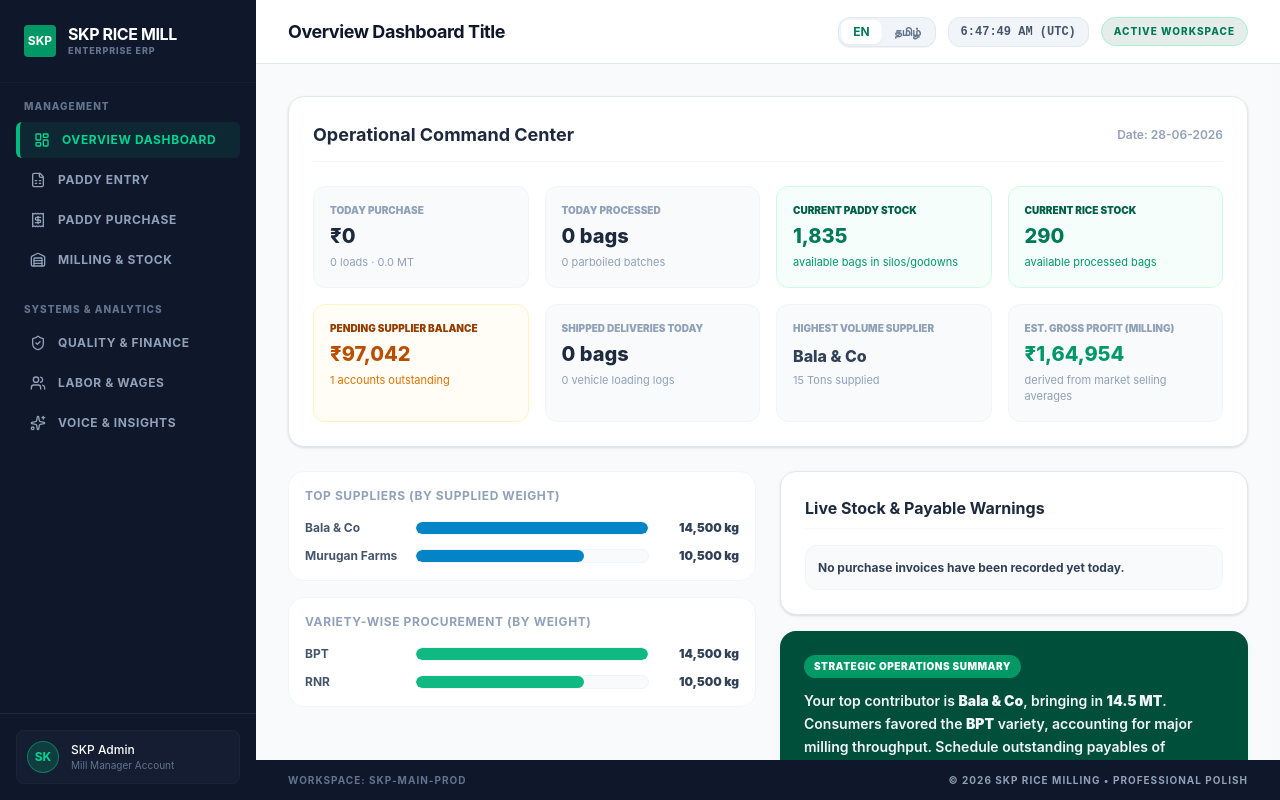
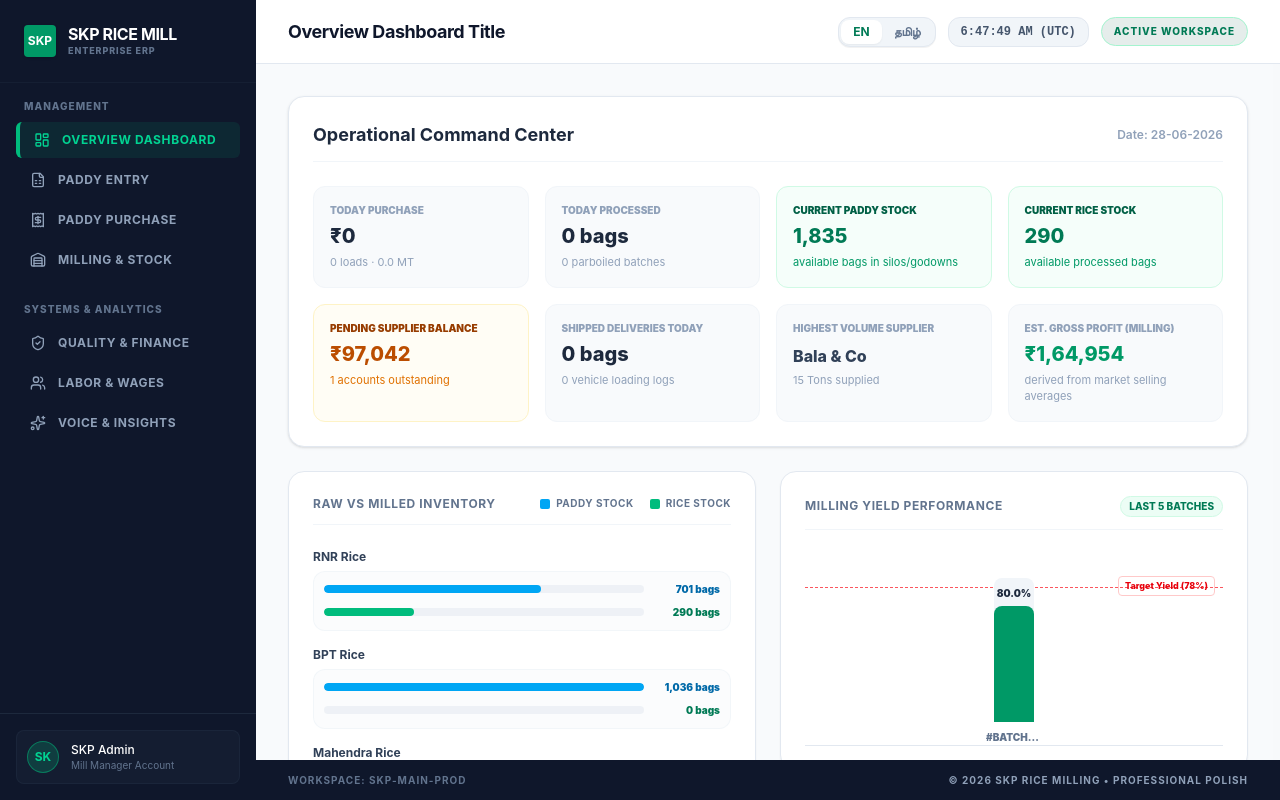
Before and after one commit to monish-732004/ERP, a React (Vite) app: page / in a window 1280 px wide. Built offline with nearby package versions, Linux system fonts and the light colour scheme.

Commit message:
feat: enhance dashboard with useful stock and yield recovery charts

```diff
--- a/src/App.tsx
+++ b/src/App.tsx
@@ -706,6 +706,8 @@ export default function App() {
               loadings={loadings}
               paddyStockBags={paddyStockBags}
               riceStockBags={riceStockBags}
+              paddyBalances={paddyBalances}
+              riceBalances={riceBalances}
             />
           )}
 
--- a/src/components/Dashboard.tsx
+++ b/src/components/Dashboard.tsx
@@ -9,6 +9,8 @@ interface DashboardProps {
   loadings: Loading[];
   paddyStockBags: number;
   riceStockBags: number;
+  paddyBalances: any[];
+  riceBalances: any[];
 }
 
 export const Dashboard: React.FC<DashboardProps> = ({
@@ -17,7 +19,9 @@ export const Dashboard: React.FC<DashboardProps> = ({
   productions,
   loadings,
   paddyStockBags,
-  riceStockBags
+  riceStockBags,
+  paddyBalances,
+  riceBalances
 }) => {
   const { t, language } = useTranslation();
   const money = (n: number) => '₹' + Math.round(n).toLocaleString('en-IN');
@@ -77,34 +81,98 @@ export const Dashboard: React.FC<DashboardProps> = ({
   }, 0);
   const grossProfitVal = producedRiceTotalVal - purchaseTotalVal - processingTotalExpense;
 
-  // Custom SVG Bar Chart drawing
-  const renderSVGChart = (title: string, data: { label: string; val: number }[], unit: string, barColor = '#3b82f6') => {
+  // Variety wise aggregates
+  const getVarietyTotals = () => {
+    const map: Record<string, number> = {};
+    purchases.forEach(x => {
+      const k = x.variety || 'Unknown';
+      map[k] = (map[k] || 0) + (x.net || 0);
+    });
+    return Object.entries(map).sort((a,b)=>b[1]-a[1]).map(x=>({label:x[0], val:x[1]}));
+  };
+
+  // Grouped Stock Chart: Paddy vs Rice bags
+  const renderGroupedStockChart = () => {
+    const stockMap: Record<string, { paddy: number; rice: number }> = {};
+
+    // Aggregate Paddy stock
+    (paddyBalances || []).forEach(pb => {
+      const variety = pb.variety || 'RNR';
+      const key = variety.includes('Rice') ? variety : `${variety} Rice`;
+      if (!stockMap[key]) stockMap[key] = { paddy: 0, rice: 0 };
+      stockMap[key].paddy += pb.balanceBags || 0;
+    });
+
+    // Aggregate Rice stock
+    (riceBalances || []).forEach(rb => {
+      const variety = rb.variety || 'RNR';
+      const key = variety.includes('Rice') ? variety : `${variety} Rice`;
+      if (!stockMap[key]) stockMap[key] = { paddy: 0, rice: 0 };
+      stockMap[key].rice += rb.balanceBags || 0;
+    });
+
+    const data = Object.entries(stockMap)
+      .map(([variety, data]) => ({ variety, paddy: Math.max(0, data.paddy), rice: Math.max(0, data.rice) }))
+      .filter(d => d.paddy > 0 || d.rice > 0);
+
     if (data.length === 0) {
       return (
         <div className="flex items-center justify-center p-8 bg-slate-50 border border-slate-100 rounded-2xl text-xs font-semibold text-slate-400">
-          No data available yet to draw SVG.
+          {t("No stock data available yet.")}
         </div>
       );
     }
-    const maxVal = Math.max(...data.map(d => d.val), 1);
+
+    const maxVal = Math.max(...data.flatMap(d => [d.paddy, d.rice]), 1);
 
     return (
-      <div className="border border-slate-100 bg-white rounded-2xl p-4 space-y-4">
-        <h4 className="font-bold text-xs text-slate-400 uppercase tracking-wider">{title}</h4>
-        <div className="space-y-3">
-          {data.slice(0, 5).map((row, idx) => {
-            const pct = Math.max(5, (row.val / maxVal) * 100);
+      <div className="border border-slate-200 bg-white rounded-2xl p-6 space-y-6 shadow-xs">
+        <div className="flex justify-between items-center border-b border-slate-100 pb-3">
+          <h4 className="font-bold text-xs text-slate-500 uppercase tracking-wider">{t("Raw vs Milled Inventory")}</h4>
+          <div className="flex items-center gap-4 text-[10px] font-bold uppercase tracking-wider">
+            <div className="flex items-center gap-1.5">
+              <span className="w-2.5 h-2.5 rounded-xs bg-sky-500 block" />
+              <span className="text-slate-500">{t("Paddy Stock")}</span>
+            </div>
+            <div className="flex items-center gap-1.5">
+              <span className="w-2.5 h-2.5 rounded-xs bg-emerald-500 block" />
+              <span className="text-slate-500">{t("Rice Stock")}</span>
+            </div>
+          </div>
+        </div>
+
+        <div className="space-y-4">
+          {data.map((row, idx) => {
+            const paddyPct = Math.max(0, (row.paddy / maxVal) * 100);
+            const ricePct = Math.max(0, (row.rice / maxVal) * 100);
             return (
-              <div key={idx} className="grid grid-cols-[100px_1fr_80px] gap-2.5 items-center text-xs">
-                <div className="font-bold text-slate-600 truncate" title={row.label}>{row.label}</div>
-                <div className="h-3.5 bg-slate-50 rounded-full overflow-hidden border border-slate-100 flex">
-                  <div
-                    className="h-full rounded-full transition-all duration-500 ease-out"
-                    style={{ width: `${pct}%`, backgroundColor: barColor }}
-                  />
-                </div>
-                <div className="text-right font-black text-slate-700">
-                  {unit === '₹' ? money(row.val) : `${Math.round(row.val).toLocaleString('en-IN')} ${unit}`}
+              <div key={idx} className="space-y-1.5">
+                <div className="font-bold text-xs text-slate-700 truncate">{t(row.variety)}</div>
+                <div className="space-y-2 bg-slate-50/50 p-2.5 rounded-xl border border-slate-100/80">
+                  {/* Paddy Bar */}
+                  <div className="flex items-center gap-3">
+                    <div className="h-2 bg-slate-200/50 rounded-full overflow-hidden flex-1 flex">
+                      <div
+                        className="h-full rounded-full transition-all duration-500 ease-out bg-sky-500"
+                        style={{ width: `${paddyPct}%` }}
+                      />
+                    </div>
+                    <span className="text-[10px] font-black text-sky-700 w-16 text-right">
+                      {Math.round(row.paddy).toLocaleString('en-IN')} {t("bags")}
+                    </span>
+                  </div>
+                  {/* Rice Bar */}
+                  <div className="flex items-center gap-3">
+                    <div className="h-2 bg-slate-200/50 rounded-full overflow-hidden flex-1 flex">
+                      <div
+                        className="h-full rounded-full transition-all duration-500 ease-out bg-emerald-500"
+                        style={{ width: `${ricePct}%` }}
+                      />
+                    </div>
+                    <span className="text-[10px] font-black text-emerald-700 w-16 text-right">
+                      {Math.round(row.rice).toLocaleString('en-IN')} {t("bags")}
+                    </span>
+                  </div>
                 </div>
               </div>
             );
@@ -114,14 +182,132 @@ export const Dashboard: React.FC<DashboardProps> = ({
     );
   };
 
-  // Variety wise aggregates
-  const getVarietyTotals = () => {
-    const map: Record<string, number> = {};
-    purchases.forEach(x => {
-      const k = x.variety || 'Unknown';
-      map[k] = (map[k] || 0) + (x.net || 0);
-    });
-    return Object.entries(map).sort((a,b)=>b[1]-a[1]).map(x=>({label:x[0], val:x[1]}));
+  // Vertical Yield Performance Chart
+  const renderYieldPerformanceChart = () => {
+    const completedBatches = productions
+      .filter(p => p.status === 'Completed' && p.yieldPercent > 0)
+      .slice(-5); // Get last 5 completed batches
+
+    if (completedBatches.length === 0) {
+      return (
+        <div className="flex items-center justify-center p-8 bg-slate-50 border border-slate-100 rounded-2xl text-xs font-semibold text-slate-400">
+          {t("No completed batches available for yield performance.")}
+        </div>
+      );
+    }
+
+    return (
+      <div className="border border-slate-200 bg-white rounded-2xl p-6 space-y-6 shadow-xs">
+        <div className="flex justify-between items-center border-b border-slate-100 pb-3">
+          <h4 className="font-bold text-xs text-slate-500 uppercase tracking-wider">{t("Milling Yield Performance")}</h4>
+          <span className="text-[10px] font-extrabold bg-emerald-50 text-emerald-700 px-2 py-0.5 rounded-full uppercase border border-emerald-100">
+            {t("Last 5 Batches")}
+          </span>
+        </div>
+
+        {/* Vertical Bar Chart area */}
+        <div className="h-48 flex items-end justify-around relative pt-8 border-b border-slate-200 px-2">
+          {/* Target Line at 78% */}
+          <div
+            className="absolute left-0 right-0 border-t border-dashed border-red-500/80 z-10 flex items-center justify-end"
+            style={{ bottom: '78%' }}
+          >
+            <span className="bg-red-55 text-red-600 font-extrabold text-[8px] md:text-[9px] px-1.5 py-0.5 rounded border border-red-200 mr-2 -mt-3">
+              {t("Target Yield")} (78%)
+            </span>
+          </div>
+
+          {completedBatches.map((b, idx) => {
+            const heightPct = Math.min(100, b.yieldPercent);
+            return (
+              <div key={idx} className="flex flex-col items-center gap-2 group relative z-20">
+                {/* Tooltip on hover */}
+                <div className="absolute bottom-full mb-2 bg-slate-900 text-white text-[10px] p-2 rounded-lg opacity-0 group-hover:opacity-100 transition-opacity duration-200 shadow-lg pointer-events-none whitespace-nowrap z-30">
+                  <p className="font-bold">{t("Batch")}: #{b.batchNo}</p>
+                  <p>{t("Paddy")}: {b.paddyBags} {t("bags")}</p>
+                  <p>{t("Output")}: {b.totalRice} {t("bags")}</p>
+                </div>
+
+                {/* Bar */}
+                <div className="w-8 md:w-10 bg-slate-100 rounded-t-lg relative h-36 flex items-end">
+                  <div
+                    className="w-full rounded-t-lg bg-emerald-600 group-hover:bg-emerald-500 transition-all duration-300 relative"
+                    style={{ height: `${heightPct}%` }}
+                  >
+                    {/* Text value inside or on top of bar */}
+                    <span className="absolute -top-5 left-0 right-0 text-center font-black text-[9px] md:text-[10px] text-slate-800">
+                      {b.yieldPercent.toFixed(1)}%
+                    </span>
+                  </div>
+                </div>
+                {/* Batch Label */}
+                <span className="text-[9px] md:text-[10px] font-black text-slate-500 truncate w-14 text-center">
+                  #{b.batchNo}
+                </span>
+              </div>
+            );
+          })}
+        </div>
+      </div>
+    );
+  };
+
+  // Daily Procurement Trend Chart (current month)
+  const renderProcurementTrendChart = () => {
+    const currentMonth = new Date().toISOString().slice(0, 7); // "YYYY-MM"
+    const dailyMap: Record<string, number> = {};
+
+    purchases
+      .filter(p => p.date && p.date.startsWith(currentMonth))
+      .forEach(p => {
+        const day = p.date.slice(8, 10); // "DD"
+        dailyMap[day] = (dailyMap[day] || 0) + p.full;
+      });
+
+    const data = Object.entries(dailyMap)
+      .map(([day, val]) => ({ label: `${t("Day")} ${day}`, val }))
+      .sort((a, b) => Number(a.label.replace(/[^0-9]/g, '')) - Number(b.label.replace(/[^0-9]/g, '')));
+
+    if (data.length === 0) {
+      return (
+        <div className="flex items-center justify-center p-8 bg-slate-50 border border-slate-100 rounded-2xl text-xs font-semibold text-slate-400">
+          {t("No purchases recorded in the current month.")}
+        </div>
+      );
+    }
+
+    const maxVal = Math.max(...data.map(d => d.val), 1);
+
+    return (
+      <div className="border border-slate-200 bg-white rounded-2xl p-6 space-y-6 shadow-xs">
+        <div className="flex justify-between items-center border-b border-slate-100 pb-3">
+          <h4 className="font-bold text-xs text-slate-500 uppercase tracking-wider">{t("Daily Procurement Trend")}</h4>
+          <span className="text-[10px] font-extrabold bg-sky-50 text-sky-700 px-2 py-0.5 rounded-full uppercase border border-sky-100">
+            {new Date().toLocaleString('en-US', { month: 'long', year: 'numeric' })}
+          </span>
+        </div>
+
+        <div className="space-y-3.5">
+          {data.slice(-5).map((row, idx) => {
+            const pct = Math.max(5, (row.val / maxVal) * 100);
+            return (
+              <div key={idx} className="grid grid-cols-[80px_1fr_70px] gap-3 items-center text-xs">
+                <div className="font-bold text-slate-600 truncate">{t(row.label)}</div>
+                <div className="h-3 bg-slate-50 rounded-full overflow-hidden border border-slate-100 flex">
+                  <div
+                    className="h-full rounded-full transition-all duration-500 ease-out bg-sky-500"
+                    style={{ width: `${pct}%` }}
+                  />
+                </div>
+                <div className="text-right font-black text-slate-700">
+                  {row.val.toLocaleString('en-IN')} {t("bags")}
+                </div>
+              </div>
+            );
+          })}
+        </div>
+      </div>
+    );
   };
 
   // Automated warnings lists
@@ -239,23 +425,15 @@ export const Dashboard: React.FC<DashboardProps> = ({
       <div className="grid grid-cols-1 lg:grid-cols-2 gap-6">
 
         {/* Custom drawn charts */}
-        <div className="space-y-4">
-          {renderSVGChart(
-            t("Top Suppliers (By Supplied weight)"),
-            supplierTotals.map(x => ({ label: x.name, val: x.net })),
-            "kg",
-            "#0284c7"
-          )}
-          {renderSVGChart(
-            t("Variety-wise Procurement (By weight)"),
-            getVarietyTotals(),
-            "kg",
-            "#10b981"
-          )}
+        <div className="space-y-6">
+          {renderGroupedStockChart()}
+          {renderProcurementTrendChart()}
         </div>
 
-        {/* Alerts & warnings list */}
-        <div className="flex flex-col gap-4">
+        {/* Alerts & warnings list & Yield Chart */}
+        <div className="flex flex-col gap-6">
+          {renderYieldPerformanceChart()}
+
           <div className="bg-white rounded-2xl border border-slate-200 p-4 md:p-6 shadow-sm flex-1">
             <h3 className="font-sans font-bold text-base text-slate-800 border-b border-slate-50 pb-2 mb-4">
               {t("Live Stock & Payable Warnings")}
```
